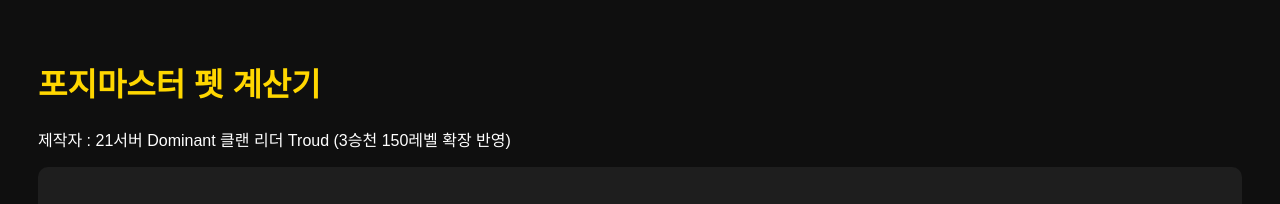
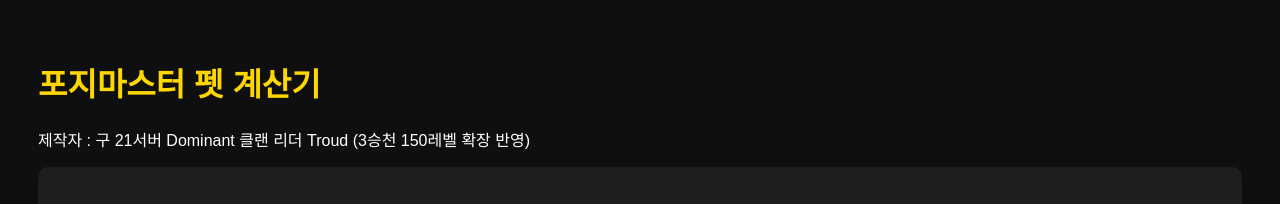
Before and after one commit to D-Troud/pet-calculator, a plain HTML site: page index.html in a window 1280 px wide. Shown: the top 204 px of the page. Drawn offline with Linux system fonts and the light colour scheme.

Commit message:
Update index.html

```diff
--- a/index.html
+++ b/index.html
@@ -21,7 +21,7 @@ th{background:#333;}
 <body>
 
 <h1>포지마스터 펫 계산기</h1>
-<p>제작자 : 21서버 Dominant 클랜 리더 Troud (3승천 150레벨 확장 반영)</p>
+<p>제작자 : 구 21서버 Dominant 클랜 리더 Troud (3승천 150레벨 확장 반영)</p>
 
 <div class="card">
 <h2>기술 트리 티어 설정</h2>
```
